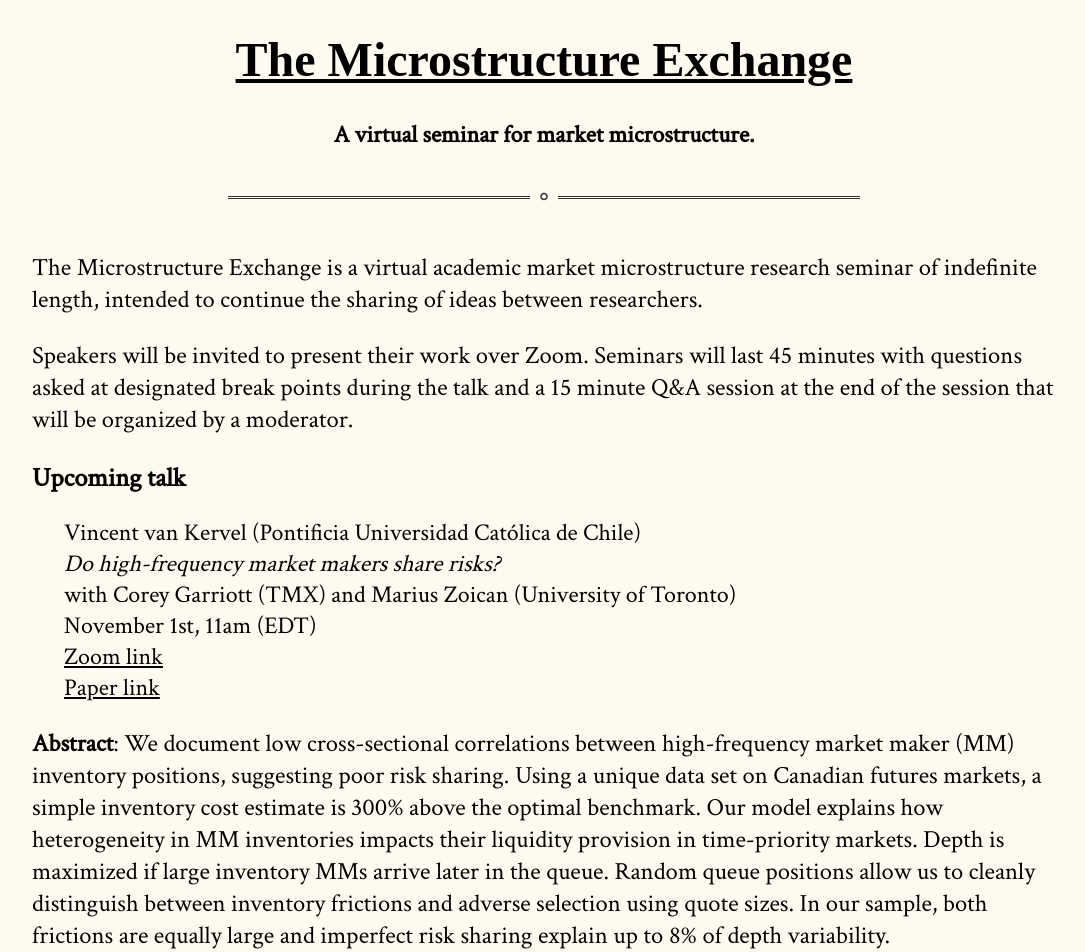
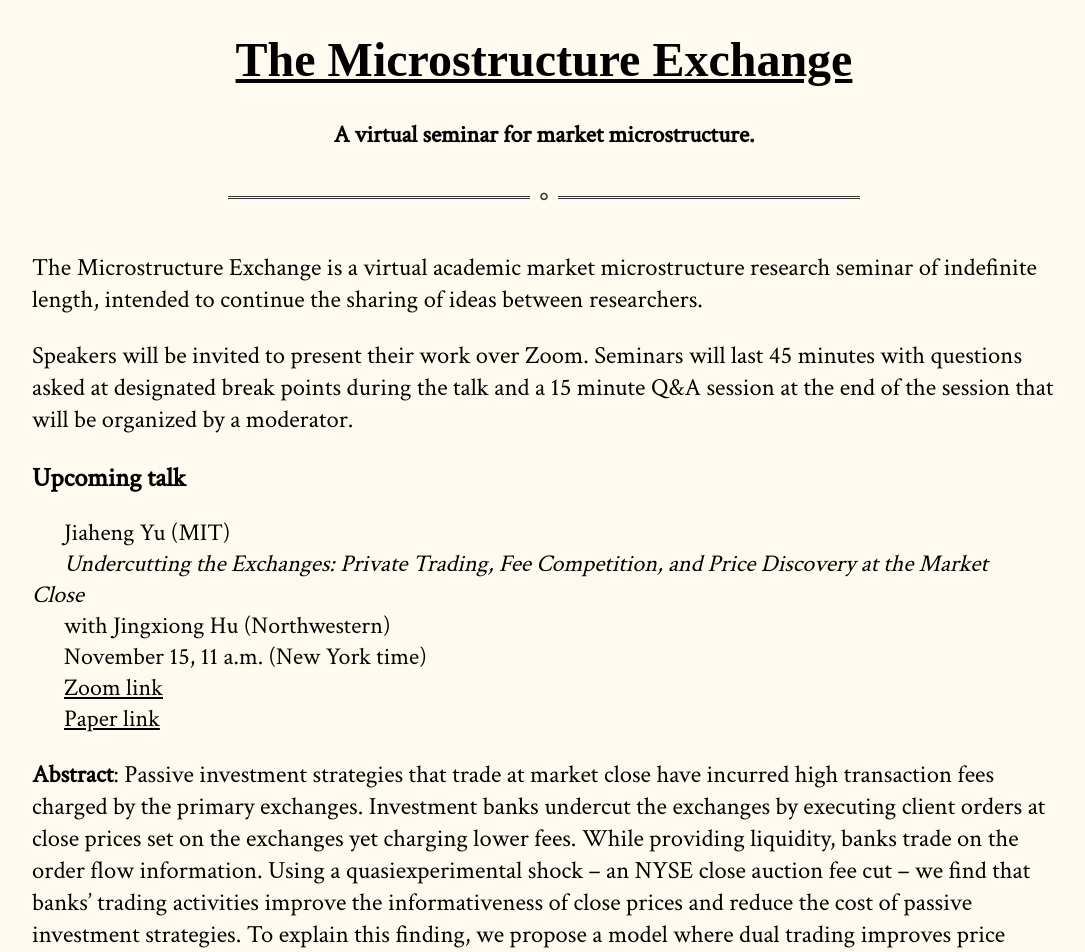
Before and after one commit to cpfiffer/microstructure.exchange, a Jekyll site: the page built from index.md, in a window 1280 px wide and 1400 px high. Shown: the top 952 px of the window, without its empty margins (96-1181 px from the left). Built offline with Jekyll 4.4.1, drawn with Linux system fonts in a browser that asks for light colours; some web fonts are replaced; some of the changed text lies outside the part shown.

Commit message:
Update _config.yml

```diff
--- a/_config.yml
+++ b/_config.yml
@@ -11,16 +11,16 @@ github:
   owner_name: Cameron Pfiffer
 
 speaker-info:
-  speaker-name: "Vincent van Kervel (Pontificia Universidad Católica de Chile)"
-  speaker-paper: "Do high-frequency market makers share risks?"
-  coauthors: "Corey Garriott (TMX) and Marius Zoican (University of Toronto)"
-  speaker-date: "November 1st, 11am (EDT)"
-  paper-link: "https://papers.ssrn.com/sol3/papers.cfm?abstract_id=3991930"
+  speaker-name: "Jiaheng Yu (MIT)"
+  speaker-paper: "Undercutting the Exchanges: Private Trading, Fee Competition, and Price Discovery at the Market Close"
+  coauthors: "Jingxiong Hu (Northwestern)"
+  speaker-date: "November 15, 11 a.m. (New York time)"
+  paper-link: "https://www.dropbox.com/s/molz1qf5v7x5ntf/Undercutting_the_exchanges.pdf?dl=0"
   # paper-link: "/papers/papername.pdf" # If you have a file instead
   webinar-link: "https://stockholmuniversity.zoom.us/j/66623062541"
   # discussant: "Michael Noe (Eurex), Amit Goyal (SFI/Lausanne), and Eric Uhlmann (INSEAD)"
   # slides-link: /slides/RobinhoodSlides_TME.pdf
-  abstract: "We document low cross-sectional correlations between high-frequency market maker (MM) inventory positions, suggesting poor risk sharing. Using a unique data set on Canadian futures markets, a simple inventory cost estimate is 300% above the optimal benchmark. Our model explains how heterogeneity in MM inventories impacts their liquidity provision in time-priority markets. Depth is maximized if large inventory MMs arrive later in the queue. Random queue positions allow us to cleanly distinguish between inventory frictions and adverse selection using quote sizes. In our sample, both frictions are equally large and imperfect risk sharing explain up to 8% of depth variability."
+  abstract: "Passive investment strategies that trade at market close have incurred high transaction fees charged by the primary exchanges. Investment banks undercut the exchanges by executing client orders at close prices set on the exchanges yet charging lower fees. While providing liquidity, banks trade on the order flow information. Using a quasiexperimental shock – an NYSE close auction fee cut – we find that banks’ trading activities improve the informativeness of close prices and reduce the cost of passive investment strategies. To explain this finding, we propose a model where dual trading improves price discovery. A bank contributes to price discovery by trading on the informativeness of the orders it receives relative to the market. The implications of our model apply generally to scenarios with multiple trading venues where venue operators trade on order flow data. As an application of our results, the common practice of trading on retail order flow information could potentially improve price discovery."
 
 # October 4: Markus Baldauf;
 # October 18: Dermot Murphy;
```
